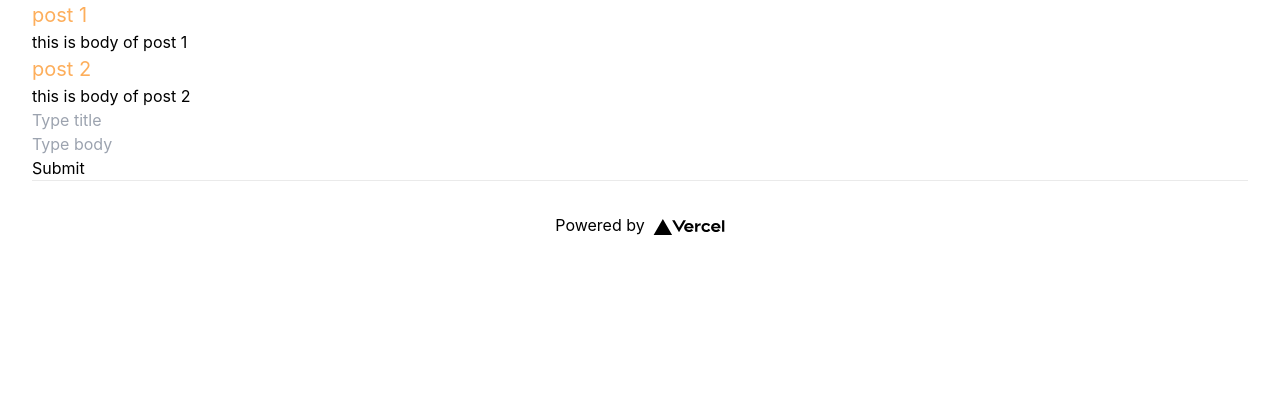
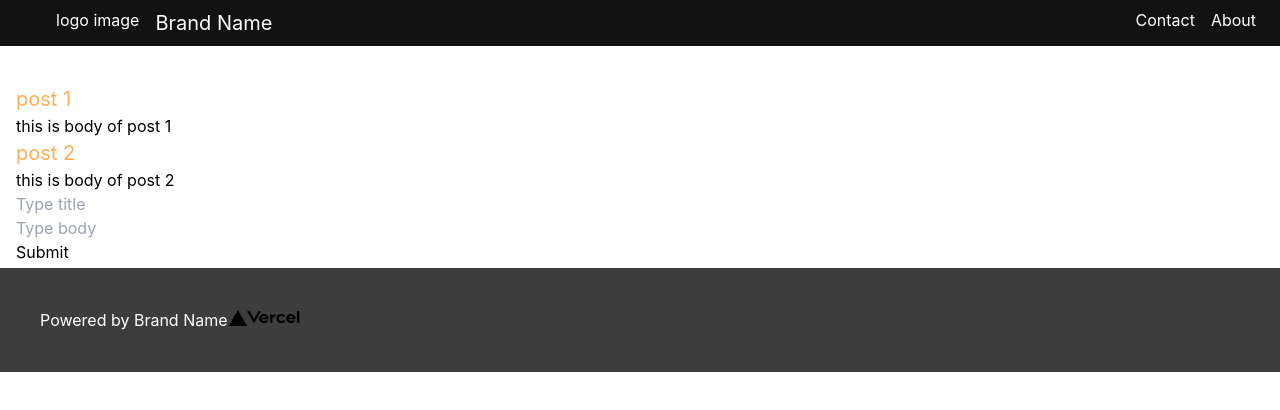
Before and after one commit to KittichoteKamalapirat/mobile-app-mockup-gen, a Next.js app: page / in a window 1280 px wide. Shown: the top 410 px of the page. Built offline with nearby package versions, Linux system fonts and the light colour scheme.

Commit message:
add layout and navbar

```diff
--- a/pages/index.tsx
+++ b/pages/index.tsx
@@ -1,22 +1,17 @@
 import type { NextPage } from "next";
-import Head from "next/head";
-import Image from "next/image";
+
 import { useSelector } from "react-redux";
 import CreatePost from "../src/components/CreatePost";
+import Layout from "../src/components/layouts/Layout";
+import Navbar from "../src/components/Navbar";
 import { Post } from "../src/redux/slices/postsReducer";
-import styles from "../styles/Home.module.css";
 
 const Home: NextPage = () => {
   const posts = useSelector((state) => state.posts);
 
   return (
-    <div className={styles.container}>
-      <Head>
-        <title>Create Next App</title>
-        <meta name="description" content="Generated by create next app" />
-        <link rel="icon" href="/favicon.ico" />
-      </Head>
-
+    <Layout>
+      <Navbar />
       <main className="flex-col items-center justify-center ">
         <div>
           {posts.map((post: Post) => (
@@ -29,20 +24,7 @@ const Home: NextPage = () => {
 
         <CreatePost />
       </main>
-
-      <footer className={styles.footer}>
-        <a
-          href="https://vercel.com?utm_source=create-next-app&utm_medium=default-template&utm_campaign=create-next-app"
-          target="_blank"
-          rel="noopener noreferrer"
-        >
-          Powered by{" "}
-          <span className={styles.logo}>
-            <Image src="/vercel.svg" alt="Vercel Logo" width={72} height={16} />
-          </span>
-        </a>
-      </footer>
-    </div>
+    </Layout>
   );
 };
 
--- /dev/null
+++ b/src/components/Navbar.tsx
@@ -0,0 +1,22 @@
+import React from "react";
+import { brandName } from "../constants/brand";
+
+interface Props {}
+
+const Navbar = ({}: Props) => {
+  return (
+    <div className="flex py-2 px-10 justify-between w-full top-0 fixed bg-grey-900 text-grey-0">
+      <div className="flex">
+        <div className="mr-4">logo image</div>
+        <p className="text-xl">{brandName}</p>
+      </div>
+      <div>
+        <ul className="flex gap-4">
+          <li>Contact</li>
+          <li>About</li>
+        </ul>
+      </div>
+    </div>
+  );
+};
+export default Navbar;
--- /dev/null
+++ b/src/components/containers/Container.tsx
@@ -0,0 +1,9 @@
+import { ReactNode } from "react";
+
+interface Props {
+  children: ReactNode;
+}
+
+export default function Container({ children }: Props) {
+  return <div className="h-full py-1 px-4">{children}</div>;
+}
--- /dev/null
+++ b/src/components/layouts/Error.tsx
@@ -0,0 +1,16 @@
+import React from "react";
+import { Text, View } from "react-native";
+import { defaultTextStyle, defaultViewStyle } from "../../theme/style";
+
+interface Props {
+  errorMessage: string;
+}
+const Error = ({ errorMessage }: Props) => {
+  return (
+    <View style={defaultViewStyle}>
+      <Text style={defaultTextStyle}>{errorMessage}</Text>
+    </View>
+  );
+};
+
+export default Error;
--- /dev/null
+++ b/src/components/layouts/Layout.tsx
@@ -0,0 +1,62 @@
+import Image from "next/image";
+import Head from "next/head";
+import React, { ReactNode } from "react";
+import Navbar from "../Navbar";
+import Container from "../containers/Container";
+import { brandName } from "../../constants/brand";
+
+interface Props {
+  children: ReactNode;
+  justifyContent?:
+    | "justify-start"
+    | "justify-end"
+    | "justify-center"
+    | "justify-between"
+    | "justify-around"
+    | "justify-evenly";
+  alignItems?:
+    | ""
+    | "items-start"
+    | "items-end"
+    | "items-center"
+    | "items-baseline"
+    | "items-stretch";
+  extraStyle?: string;
+}
+const Layout = ({
+  children,
+  justifyContent = "justify-center",
+  alignItems = "",
+  extraStyle = "",
+}: Props) => {
+  return (
+    <div className="mt-20">
+      <Head>
+        <title>Create Next App</title>
+        <meta name="description" content="Generated by create next app" />
+        <link rel="icon" href="/favicon.ico" />
+      </Head>
+      <Navbar />
+      <div
+        className={`flex-1 h-full w-full ${justifyContent} ${alignItems} ${extraStyle} `}
+      >
+        <Container>{children}</Container>
+      </div>
+
+      <footer className="p-10 bg-grey-700 text-grey-0">
+        <a
+          href="https://vercel.com?utm_source=create-next-app&utm_medium=default-template&utm_campaign=create-next-app"
+          target="_blank"
+          rel="noopener noreferrer"
+        >
+          Powered by {brandName}
+          <span>
+            <Image src="/vercel.svg" alt="Vercel Logo" width={72} height={16} />
+          </span>
+        </a>
+      </footer>
+    </div>
+  );
+};
+
+export default Layout;
--- /dev/null
+++ b/src/constants/brand.ts
@@ -0,0 +1 @@
+export const brandName = "Brand Name";
--- a/styles/Home.module.css
+++ /dev/null
@@ -1,129 +0,0 @@
-.container {
-  padding: 0 2rem;
-}
-
-.main {
-  min-height: 100vh;
-  padding: 4rem 0;
-  flex: 1;
-  display: flex;
-  flex-direction: column;
-  justify-content: center;
-  align-items: center;
-}
-
-.footer {
-  display: flex;
-  flex: 1;
-  padding: 2rem 0;
-  border-top: 1px solid #eaeaea;
-  justify-content: center;
-  align-items: center;
-}
-
-.footer a {
-  display: flex;
-  justify-content: center;
-  align-items: center;
-  flex-grow: 1;
-}
-
-.title a {
-  color: #0070f3;
-  text-decoration: none;
-}
-
-.title a:hover,
-.title a:focus,
-.title a:active {
-  text-decoration: underline;
-}
-
-.title {
-  margin: 0;
-  line-height: 1.15;
-  font-size: 4rem;
-}
-
-.title,
-.description {
-  text-align: center;
-}
-
-.description {
-  margin: 4rem 0;
-  line-height: 1.5;
-  font-size: 1.5rem;
-}
-
-.code {
-  background: #fafafa;
-  border-radius: 5px;
-  padding: 0.75rem;
-  font-size: 1.1rem;
-  font-family: Menlo, Monaco, Lucida Console, Liberation Mono, DejaVu Sans Mono,
-    Bitstream Vera Sans Mono, Courier New, monospace;
-}
-
-.grid {
-  display: flex;
-  align-items: center;
-  justify-content: center;
-  flex-wrap: wrap;
-  max-width: 800px;
-}
-
-.card {
-  margin: 1rem;
-  padding: 1.5rem;
-  text-align: left;
-  color: inherit;
-  text-decoration: none;
-  border: 1px solid #eaeaea;
-  border-radius: 10px;
-  transition: color 0.15s ease, border-color 0.15s ease;
-  max-width: 300px;
-}
-
-.card:hover,
-.card:focus,
-.card:active {
-  color: #0070f3;
-  border-color: #0070f3;
-}
-
-.card h2 {
-  margin: 0 0 1rem 0;
-  font-size: 1.5rem;
-}
-
-.card p {
-  margin: 0;
-  font-size: 1.25rem;
-  line-height: 1.5;
-}
-
-.logo {
-  height: 1em;
-  margin-left: 0.5rem;
-}
-
-@media (max-width: 600px) {
-  .grid {
-    width: 100%;
-    flex-direction: column;
-  }
-}
-
-@media (prefers-color-scheme: dark) {
-  .card,
-  .footer {
-    border-color: #222;
-  }
-  .code {
-    background: #111;
-  }
-  .logo img {
-    filter: invert(1);
-  }
-}
--- a/tailwind.config.js
+++ b/tailwind.config.js
@@ -37,7 +37,7 @@ const fontSize3XL = "32px";
 module.exports = {
   content: [
     "./pages/**/*.{js,ts,jsx,tsx}",
-    "./components/**/*.{js,ts,jsx,tsx}",
+    "./src/components/**/*.{js,ts,jsx,tsx}",
   ],
   theme: {
     extend: {
```
